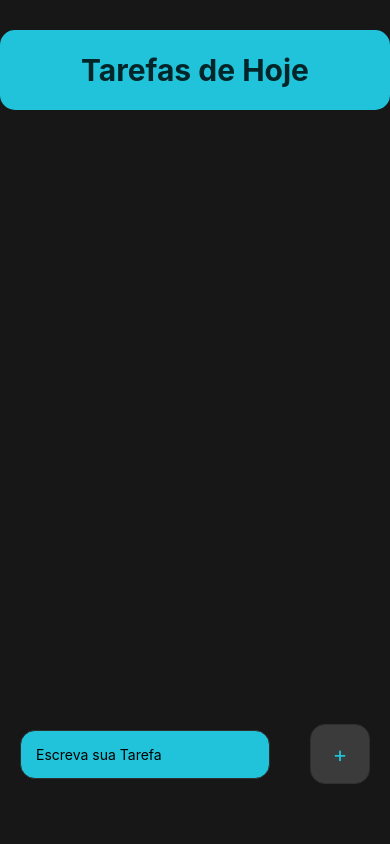
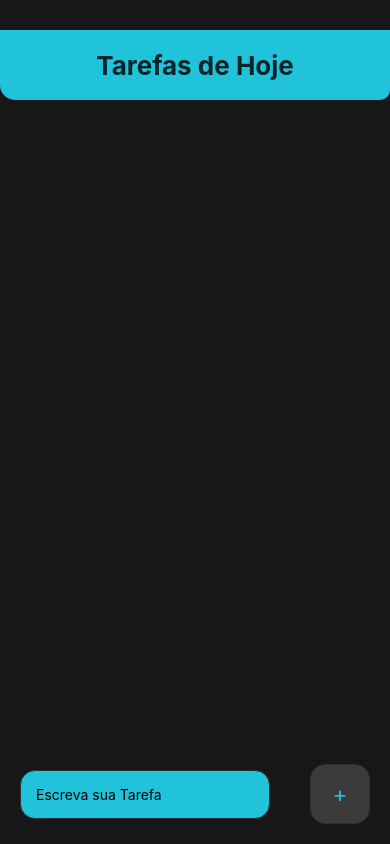
Before and after one commit to jonatasolialmeida/front, a React Native app in the folder TaskList/: screen / in a window 390 px wide. Built offline with nearby package versions, Linux system fonts and the light colour scheme.

Commit message:
adicionei a scrollView + pequenos ajustes referentes a Header

```diff
--- a/TaskList/App.js
+++ b/TaskList/App.js
@@ -26,7 +26,11 @@ export default function App() {
         backgroundColor='transparent'
         translucent
       />
-        <Header/>
+      <Header />
+      <ScrollView
+        style={styles.scroll}
+        showsVerticalScrollIndicator={false}
+      >
         <View style={styles.taskWrapper}>
           <View style={styles.items}>
             {
@@ -40,6 +44,7 @@ export default function App() {
             }
           </View>
         </View>
+      </ScrollView>
       <KeyboardAvoidingView
         behavior={Platform.OS === 'ios' ? 'padding' : 'height'}
         style={styles.writeTaskWrapper}
@@ -61,15 +66,13 @@ const styles = StyleSheet.create({
     backgroundColor: '#171717',
   },
   taskWrapper: {
-    // paddingTop: 80,
     paddingHorizontal: 20,
   },
   items: {
     marginTop: 30,
   },
   writeTaskWrapper: {
-    position: 'absolute',
-    bottom: 60,
+    marginVertical: 20,
     width: '100%',
     flexDirection: 'row',
     justifyContent: 'space-around',
@@ -97,4 +100,7 @@ const styles = StyleSheet.create({
     fontSize: 22,
     color: '#20C3D9'
   },
+  scroll: {
+    flex: 1
+  }
 });
--- a/TaskList/components/Header.js
+++ b/TaskList/components/Header.js
@@ -13,16 +13,17 @@ const Header = () => {
 
 const styles = StyleSheet.create({
     header: {
-        height: 80,
+        height: 70,
         backgroundColor: '#20C3D9',
-        marginTop: 30,
-        borderRadius: 15,
+        marginVertical: 30,
+        borderBottomLeftRadius: 15,
+        borderBottomRightRadius: 10,
         flexDirection: 'row',
         alignItems: 'center',
         justifyContent: 'center',
     },
     sectionTitle: {
-        fontSize: 30,
+        fontSize: 26,
         fontWeight: 'bold',
         color: '#022529',
       },
```
Lines whose indentation alone changed are shown as unchanged.
